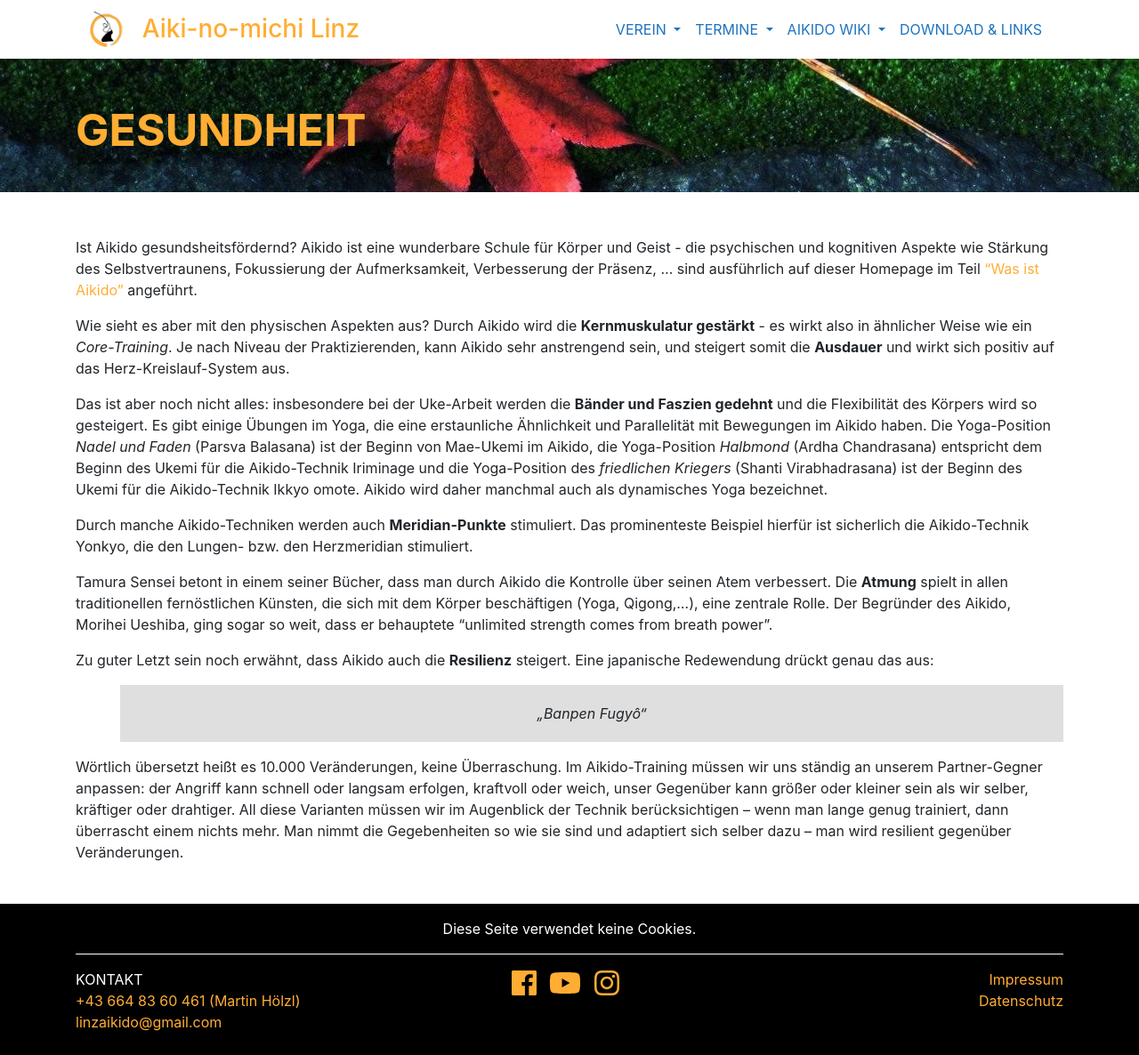
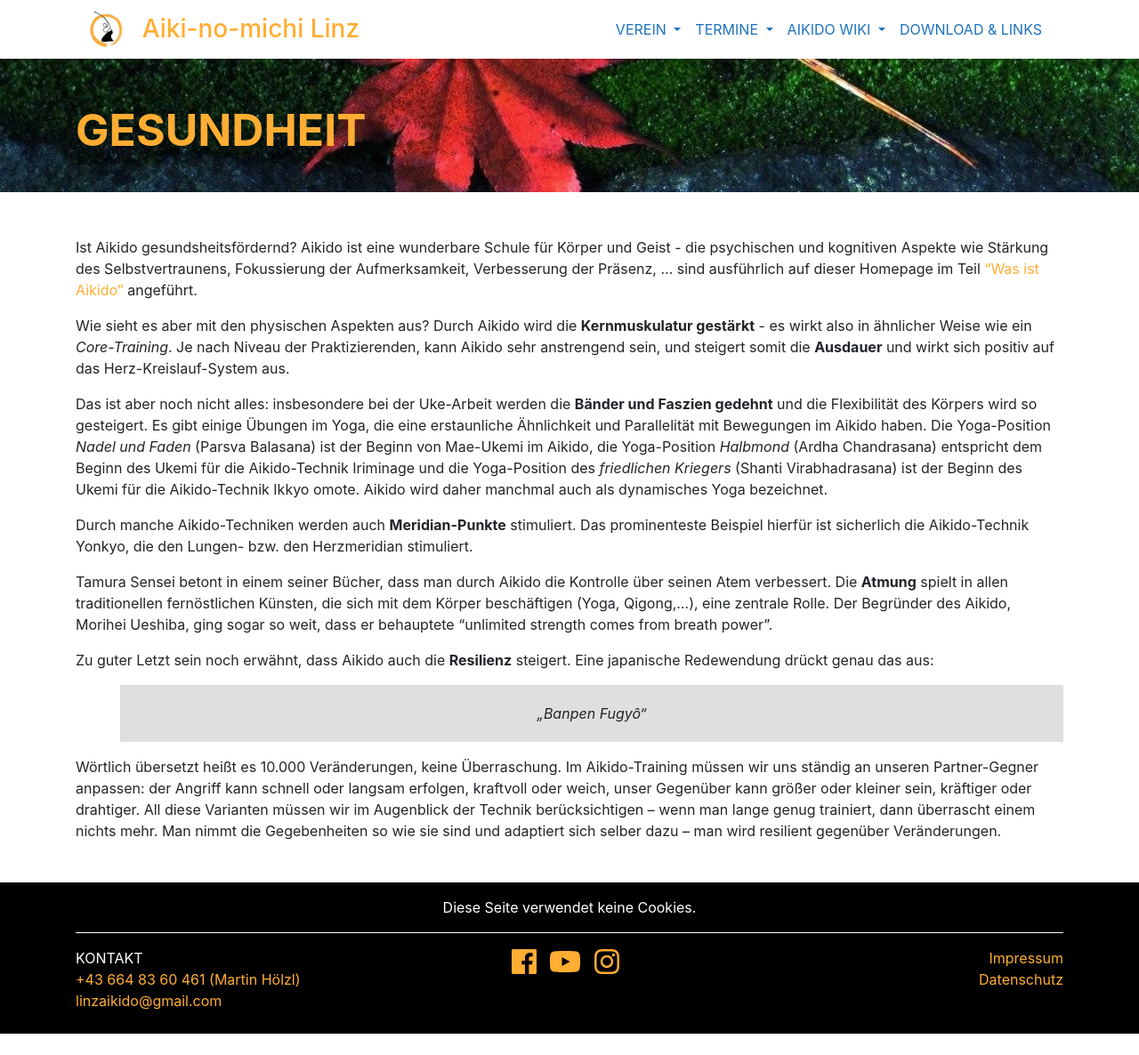
Before and after one commit to TWachs/aikinomichi-linz, a Jekyll site: the page built from gesundheit.md, in a window 1280 px wide. Shown: the whole page at 89% size. Built offline with Jekyll 4.4.1, drawn with Linux system fonts in a browser that asks for light colours; nearby versions of some CDN libraries; after the commit the page ends 1162 px from its top, so only the background shows below that.

Commit message:
Update gesundheit.md

```diff
--- a/gesundheit.md
+++ b/gesundheit.md
@@ -20,6 +20,6 @@
 <blockquote><p style="text-align:center;">„Banpen Fugyô“</p></blockquote>
 
 
-Wörtlich übersetzt heißt es 10.000 Veränderungen, keine Überraschung. Im Aikido-Training müssen wir uns ständig an unserem Partner-Gegner anpassen: der Angriff kann schnell oder langsam erfolgen, kraftvoll oder weich, unser Gegenüber kann größer oder kleiner sein als wir selber, kräftiger oder drahtiger. All diese Varianten müssen wir im Augenblick der Technik berücksichtigen – wenn man lange genug trainiert, dann überrascht einem nichts mehr. Man nimmt die Gegebenheiten so wie sie sind und adaptiert sich selber dazu – man wird resilient gegenüber Veränderungen.
+Wörtlich übersetzt heißt es 10.000 Veränderungen, keine Überraschung. Im Aikido-Training müssen wir uns ständig an unseren Partner-Gegner anpassen: der Angriff kann schnell oder langsam erfolgen, kraftvoll oder weich, unser Gegenüber kann größer oder kleiner sein, kräftiger oder drahtiger. All diese Varianten müssen wir im Augenblick der Technik berücksichtigen – wenn man lange genug trainiert, dann überrascht einem nichts mehr. Man nimmt die Gegebenheiten so wie sie sind und adaptiert sich selber dazu – man wird resilient gegenüber Veränderungen.
 
 </div>
```
